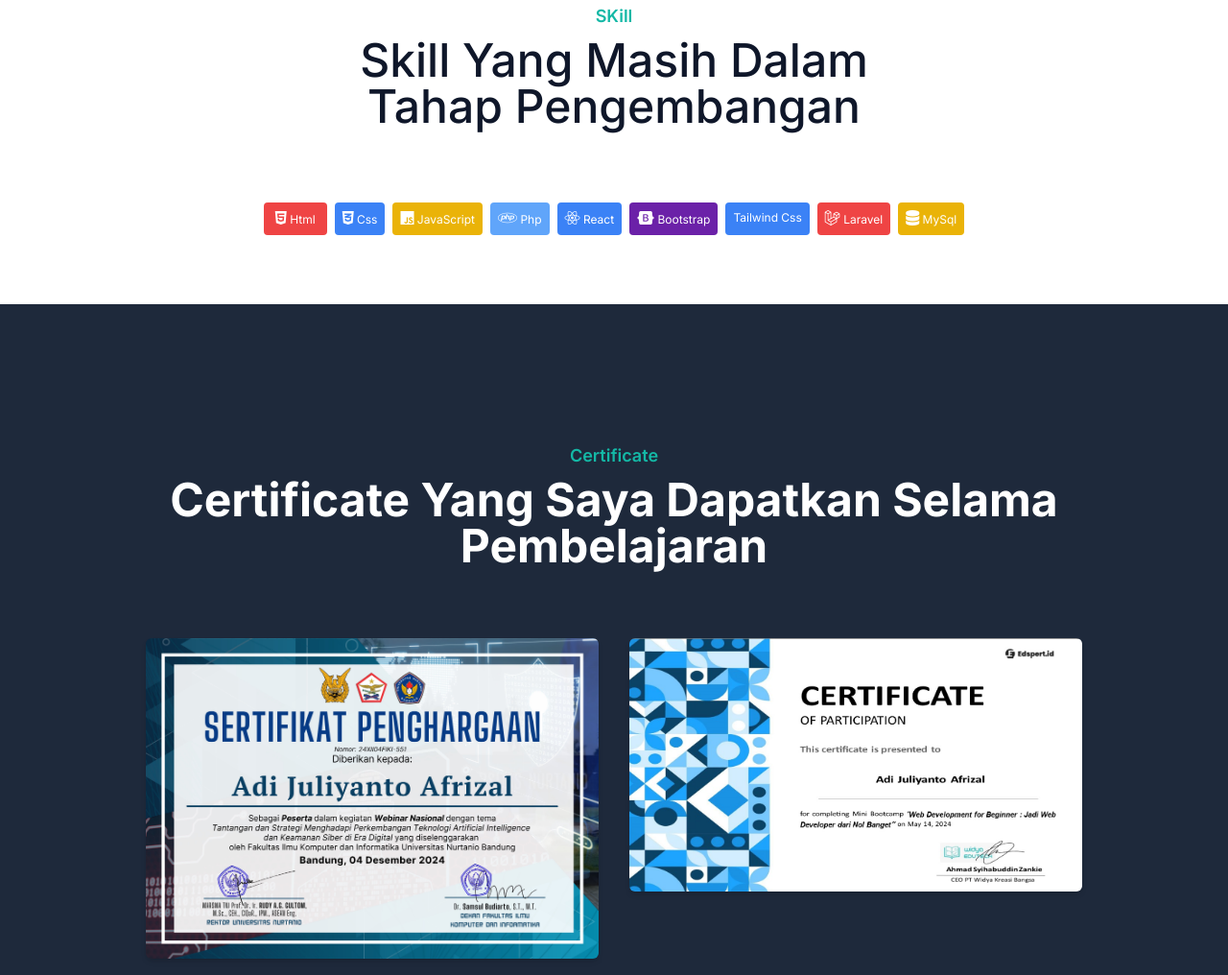
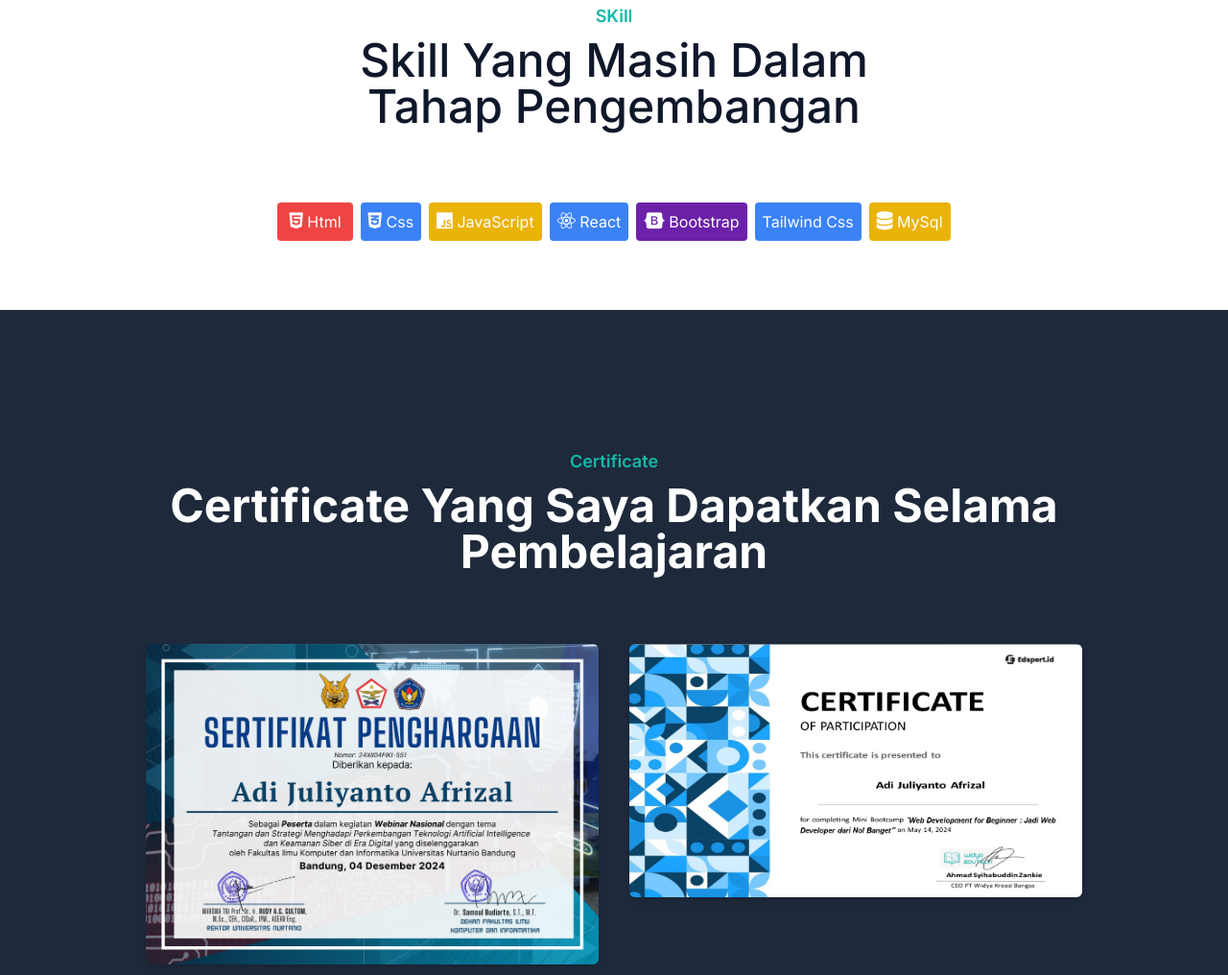
Before and after one commit to Afrizal-10/portfolio-afrizal, a website: page index.html in a window 1280 px wide. Shown: the part 5825-6841 px from the top of the page at 96% size. Drawn offline with nearby package versions, Linux system fonts and the light colour scheme; a web font is replaced by a local one.

Commit message:
perbaikan fitur

```diff
--- a/index.html
+++ b/index.html
@@ -926,46 +926,32 @@
         </div>
         <div data-aos="fade-up" data-aos-delay="700" class="card w-full px-4">
           <div class="flex flex-wrap space-x-2 mt-3 cursor-pointer">
-            <div class="bg-red-500 text-white text-xs px-3 py-2 rounded mb-2">
+            <div class="bg-red-500 text-white px-3 py-2 rounded mb-2">
               <i class="fa-brands fa-html5"></i>
               Html
             </div>
             <div
-              class="bg-blue-500 text-white text-xs text-center px-2 py-2 rounded mb-2"
+              class="bg-blue-500 text-white text-center px-2 py-2 rounded mb-2"
             >
               <i class="fa-brands fa-css3-alt"></i>
               Css
             </div>
-            <div
-              class="bg-yellow-500 text-white text-xs px-2 py-2 rounded mb-2"
-            >
+            <div class="bg-yellow-500 text-white px-2 py-2 rounded mb-2">
               <i class="fa-brands fa-js"></i>
               JavaScript
             </div>
-            <div class="bg-blue-400 text-white text-xs px-2 py-2 rounded mb-2">
-              <i class="fa-brands fa-php"></i>
-              Php
-            </div>
-            <div class="bg-blue-500 text-white text-xs px-2 py-2 rounded mb-2">
+            <div class="bg-blue-500 text-white px-2 py-2 rounded mb-2">
               <i class="fa-brands fa-react"></i>
               React
             </div>
-            <div
-              class="bg-purple-800 text-white text-xs px-2 py-2 rounded mb-2"
-            >
+            <div class="bg-purple-800 text-white px-2 py-2 rounded mb-2">
               <i class="fa-brands fa-bootstrap"></i>
               Bootstrap
             </div>
-            <div class="bg-blue-500 text-white text-xs px-2 py-2 rounded mb-2">
+            <div class="bg-blue-500 text-white  px-2 py-2 rounded mb-2">
               Tailwind Css
             </div>
-            <div class="bg-red-500 text-white text-xs px-2 py-2 rounded mb-2">
-              <i class="fa-brands fa-laravel"></i>
-              Laravel
-            </div>
-            <div
-              class="bg-yellow-500 text-white text-xs px-2 py-2 rounded mb-2"
-            >
+            <div class="bg-yellow-500 text-white px-2 py-2 rounded mb-2">
               <i class="fa-solid fa-database"></i>
               MySql
             </div>
@@ -1110,8 +1096,7 @@
                 data-aos-delay="700"
                 class="text-base font-sans text-red-500 ml-4"
               >
-                *bisa kirim pesan! nanti misalkan udh di kirim akan ada alert
-                berhasil.
+                *pesan bisa di kirim! nanti akan ada alert muncul
               </p>
               <button
                 data-aos="fade-up"
--- a/src/input.css
+++ b/src/input.css
@@ -104,10 +104,11 @@ body {
   gap: 15px;
   grid-template-columns: repeat(auto-fit, minmax(280px, 1fr));
   justify-content: center;
+  font-size: 16px;
 }
 
 .card i {
-  font-size: 1rem;
+  font-size: 1.2rem;
   align-items: center;
 }
 
```
Also changed, not shown: src/output.css.
